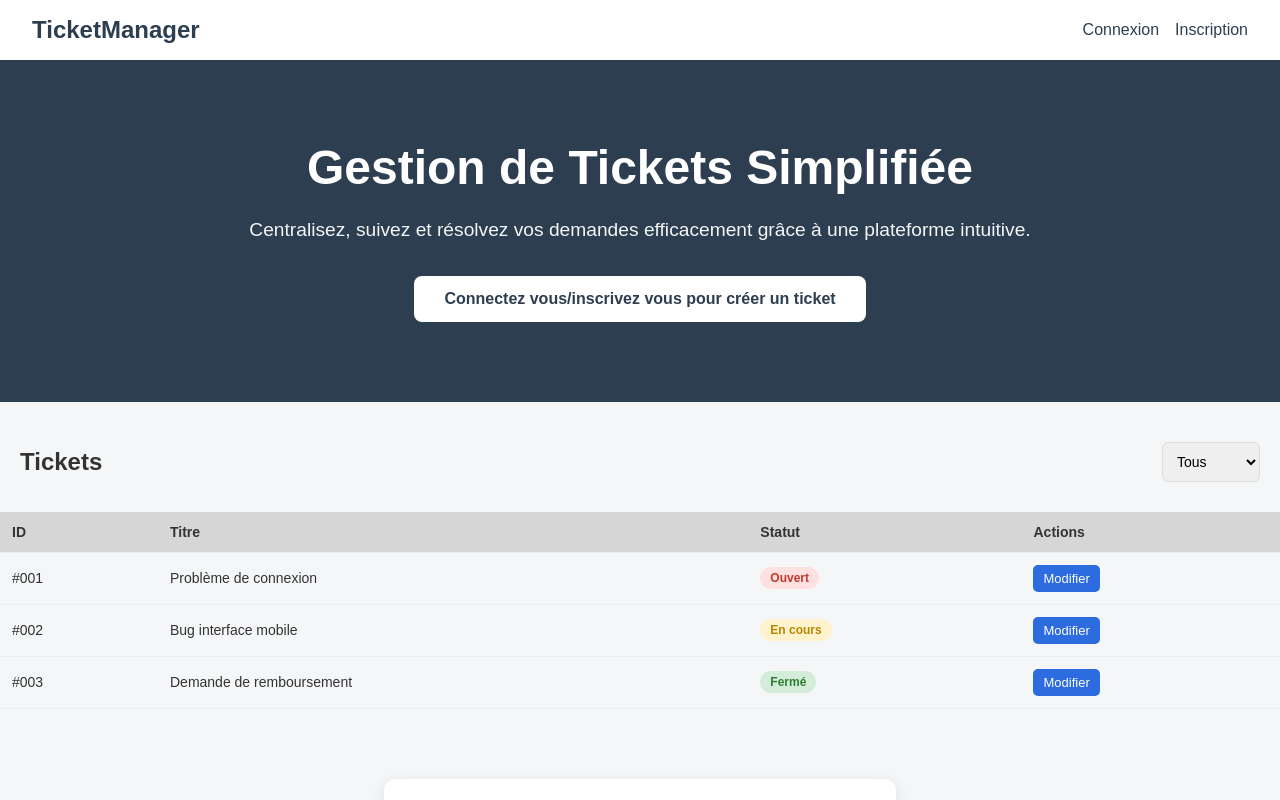
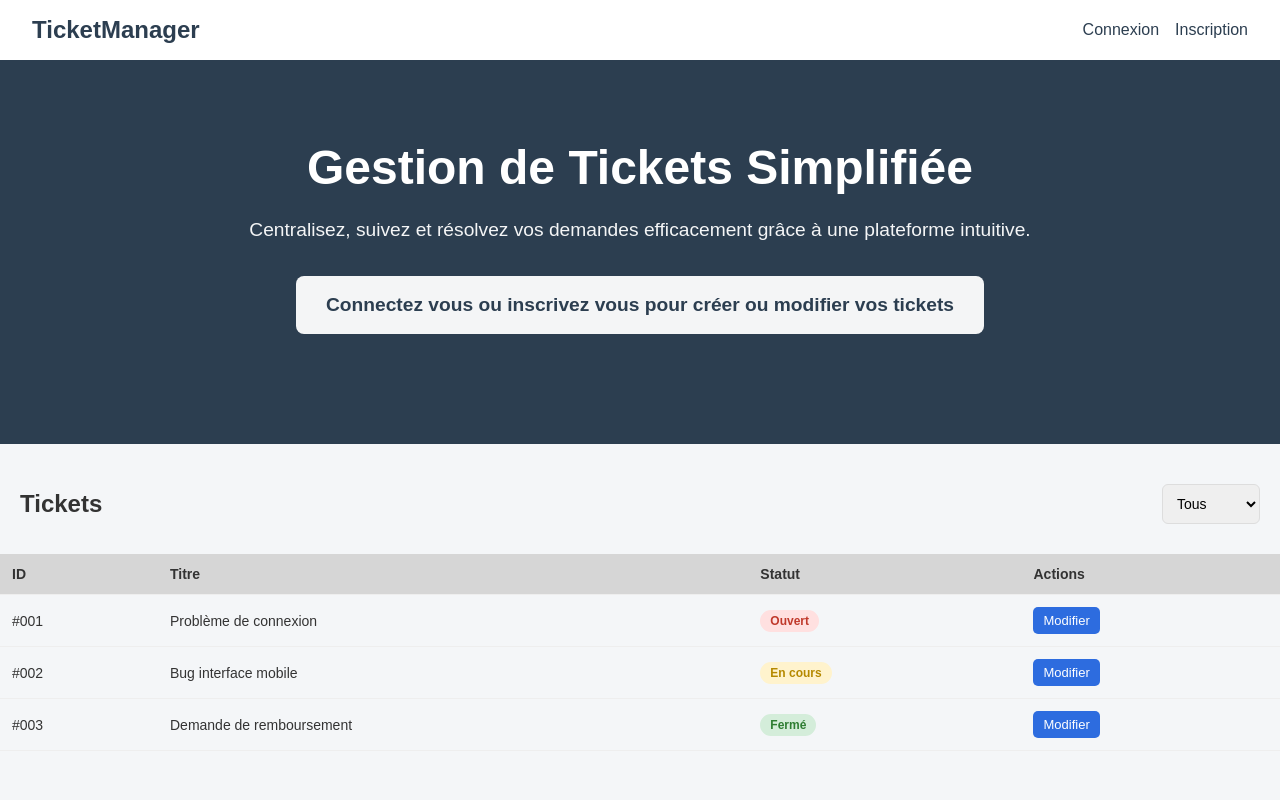
Before and after one commit to SerenaPounaud/ProjetStageBeecoming, an Angular app in the folder frontend/: page / in a window 1280 px wide. Shown: the top 800 px of the page. Built offline with nearby package versions, Linux system fonts and the light colour scheme.

Commit message:
Modification btn

```diff
--- a/frontend/src/app/components/banner/banner.css
+++ b/frontend/src/app/components/banner/banner.css
@@ -22,14 +22,11 @@
     line-height: 1.6;
     opacity: 0.95;
 }
-.btn-banner {
+.p-banner {
     display: inline-block;
     padding: 14px 30px;
     background-color: #ffffff;
     color: #2c3e50;
-    text-decoration: none;
-    font-weight: 600;
+    font-weight: bold;
     border-radius: 8px;
-    transition: 0.3s ease;
-    cursor: pointer;
 }
--- a/frontend/src/app/components/banner/banner.html
+++ b/frontend/src/app/components/banner/banner.html
@@ -5,6 +5,6 @@
             Centralisez, suivez et résolvez vos demandes efficacement
             grâce à une plateforme intuitive.
         </p>
-        <a class="btn-banner">Connectez vous/inscrivez vous pour créer un ticket</a>
+        <p class="p-banner">Connectez vous ou inscrivez vous pour créer ou modifier vos tickets</p>
     </div>
 </section>
```
